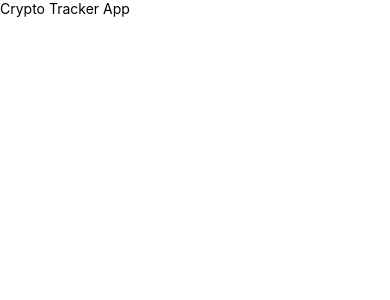
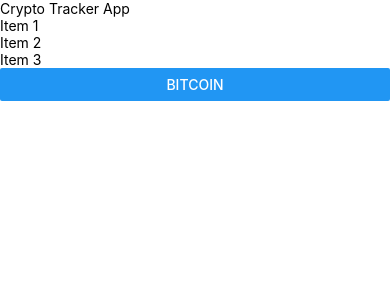
Before and after one commit to spotted-metal/NFI-Assessment, a React Native app in the folder src/: screen / in a window 390 px wide. Shown: the top 300 px of the page. Built offline with nearby package versions, Linux system fonts and the light colour scheme.

Commit message:
Add currency search functionality

```diff
--- a/src/App.js
+++ b/src/App.js
@@ -1,16 +1,29 @@
 import React from 'react';
 import {
+  Button,
+  ScrollView,
   Text,
   View,
 } from 'react-native';
 
+import {getCurrencyData} from './js/messari.js';
+
 const App = () => {
   return (
-      <View>
+      <>
         <Text>
           Crypto Tracker App
         </Text>
-      </View>
+        <ScrollView>
+          <Text>Item 1</Text>
+          <Text>Item 2</Text>
+          <Text>Item 3</Text>
+          <Button
+            onPress={() => getCurrencyData("btc").then(a => console.log(a)).catch(e => console.log(e))}
+            title="Bitcoin"
+          ></Button>
+        </ScrollView>
+      </>
   );
 };
 
--- /dev/null
+++ b/src/js/messari.js
@@ -0,0 +1,27 @@
+/**
+ * Get cryptocurrency data using the Messari API (https://messari.io/api).
+ */
+
+/**
+ * Get the asset ID and name of a cryptocurrency using a given key.
+ * According to the API, the asset ID is unique and will never change,
+ * making it the most stable reference.
+ */
+async function getCurrencyData(str) {
+    let uri = `https://data.messari.io/api/v1/assets/${str}`;
+    console.log(uri);
+    let response = await fetch(uri);
+    let payload = await response.json();
+    let {status, data} = payload;
+
+    if (status.error_code) {
+        throw new Error(status.error_message);
+    }
+
+    return ({
+        id: data.id,
+        name: data.name,
+    });
+}
+
+export {getCurrencyData};
```
